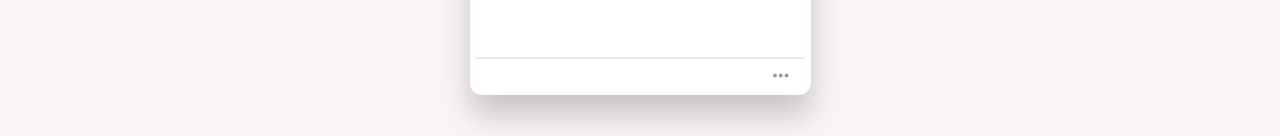
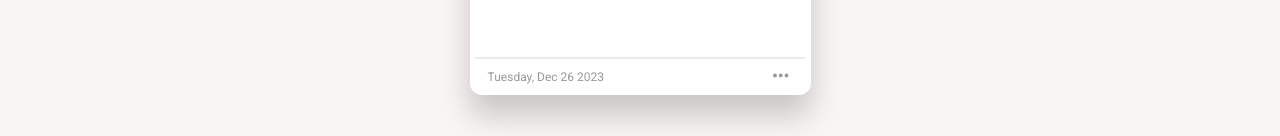
Before and after one commit to mansour365/Journal, a React (Create React App) app: page / in a window 1280 px wide. Both pictures are taken after typing "Sample", "Sample" into the empty fields and a click on the button "Done". Shown: the part 661-797 px from the top of the page. Built offline with nearby package versions, Linux system fonts and the light colour scheme.

Commit message:
newly created entries now have date at bottom

```diff
--- a/src/App.js
+++ b/src/App.js
@@ -11,20 +11,14 @@ import TasksList from './components/TasksList';
 
 export default function App() {
 
-  //Create an array of objects
-
-
-
-
-  const [newTask, setNewTask] = useState({});
+  const [newTask, setNewTask] = useState({});     //an object called newtask
 
   const handleChange = ({target}) =>{
     const {name, value} = target;
     setNewTask((prev)=>({...prev, id: Date.now(), [name]:value}));
   };
 
-  const [allTasks, setAllTasks] = useState([]);
-
+  const [allTasks, setAllTasks] = useState([]);   //an array called allTasks
 
   const handleSubmit = (event) => {
     event.preventDefault();
@@ -40,11 +34,7 @@ export default function App() {
         <FilterBtn />
       </div>
 
-      <NewTask
-        newTask={newTask}
-        handleChange={handleChange}
-        handleSubmit={handleSubmit}
-      />
+      <NewTask newTask={newTask} handleChange={handleChange} handleSubmit={handleSubmit}/>
 
       <TasksList allTasks={allTasks} />
 
--- a/src/components/NewTask.js
+++ b/src/components/NewTask.js
@@ -8,6 +8,9 @@ import { entries } from "../journalData";
 
 
 export default function NewTask({newTask, handleChange, handleSubmit}){
+
+    /*Give entry the current date*/
+    newTask.date = <TodayDate />
 
     return(
         <form onSubmit={handleSubmit} className = "new-entry">
@@ -34,7 +37,11 @@ export default function NewTask({newTask, handleChange, handleSubmit}){
                     onChange={handleChange}
                 />
 
+
+
             </div>
         </form>
+
+
     );
 }
--- a/src/components/TasksList.js
+++ b/src/components/TasksList.js
@@ -4,10 +4,10 @@ import EditDateBtn from './buttons/EditDateBtn';
 import {entries} from '../journalData';
 import Card from './Card';
 
-export default function DisplayCards({allTasks}){
+export default function TasksList({allTasks}){
     return(
         <>
-            {allTasks.map(({title, body, id})=> (
+            {allTasks.map(({title, body, date, id})=> (
 
                 <div className = "card" key={id}>
 
@@ -27,7 +27,7 @@ export default function DisplayCards({allTasks}){
 
                     <div id = "dateSection">
                         <div id = "date">
-
+                            {date}
                         </div>
 
                         <EditDateBtn />
```
